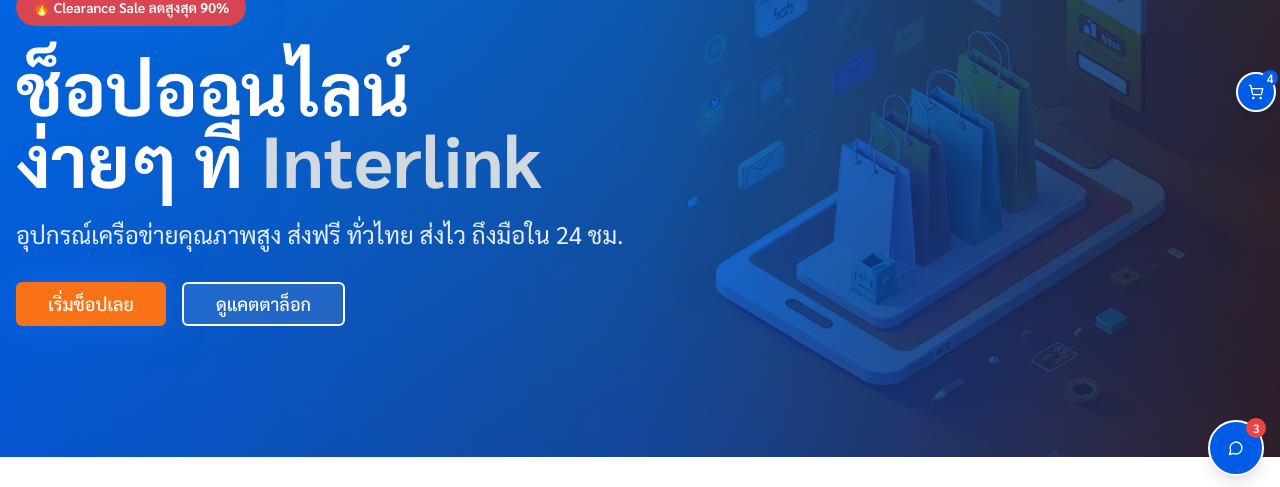
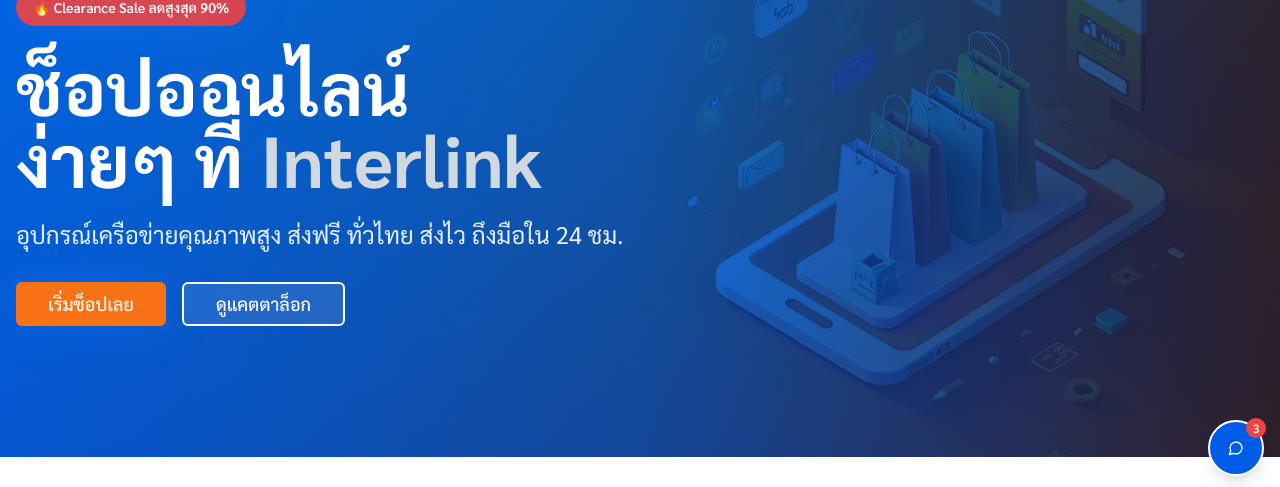
Before and after one commit to dayjakkrit03/ilink-shop-firebase, a React (Vite) app: page / in a window 1280 px wide. Shown: the part 308-795 px from the top of the page. Built offline with nearby package versions, Linux system fonts and the light colour scheme.

Commit message:
Remove floating cart button
The AI removed the floating shopping cart button from the page. This involved:
- Removing the `ShoppingCart` component from `src/pages/Index.tsx`.
-edited src/pages/Index.tsx

```diff
--- a/src/components/ShoppingCart.tsx
+++ b/src/components/ShoppingCart.tsx
@@ -62,21 +62,6 @@ export const ShoppingCart = ({ isOpen: externalIsOpen, onClose }: ShoppingCartPr
 
   return (
     <Sheet open={isOpen} onOpenChange={(open) => open ? handleOpen() : handleClose()}>
-      <SheetTrigger asChild>
-        <Button
-          className="fixed right-1 top-1/2 -translate-y-1/2 z-50 w-10 h-10 rounded-full shadow-md bg-primary hover:bg-primary/90 border-2 border-background"
-          size="icon"
-          onClick={handleOpen}
-        >
-          <CartIcon className="h-4 w-4" />
-          {totalItems > 0 && (
-            <Badge className="absolute -top-1 -right-1 h-4 w-4 rounded-full p-0 flex items-center justify-center text-xs">
-              {totalItems}
-            </Badge>
-          )}
-        </Button>
-      </SheetTrigger>
-
       <SheetContent side="right" className="w-96 sm:max-w-md">
         <SheetHeader>
           <SheetTitle className="flex items-center gap-2">
```
